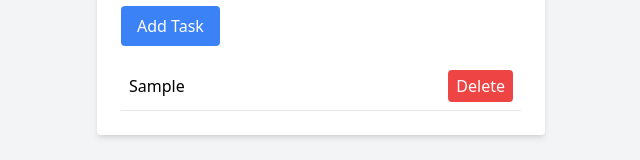
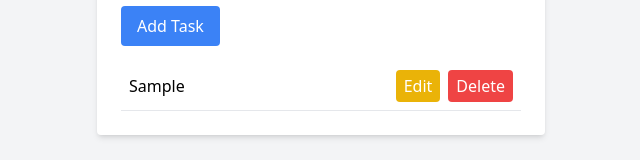
Before and after one commit to alfcastillo90/todo-list, a React (Create React App) app: page / in a window 1280 px wide. Both pictures are taken after typing "Sample" into the empty fields and a click on the button "Add Task". Shown: the part 391-551 px from the top of the page, without its empty margins (319-959 px from the left). Built offline with nearby package versions, Linux system fonts and the light colour scheme.

Commit message:
ADD: actualizar task

```diff
--- a/src/ToDo.js
+++ b/src/ToDo.js
@@ -3,12 +3,29 @@ import React, { useState } from 'react';
 const ToDo = () => {
   const [tasks, setTasks] = useState([]);
   const [task, setTask] = useState('');
+  const [isEditing, setIsEditing] = useState(false);
+  const [currentTaskIndex, setCurrentTaskIndex] = useState(null);
 
   const addTask = () => {
     if (task.trim()) {
+      if (isEditing) {
+        const updatedTasks = tasks.map((t, index) =>
+          index === currentTaskIndex ? { ...t, text: task } : t
+        );
+        setTasks(updatedTasks);
+        setIsEditing(false);
+        setCurrentTaskIndex(null);
+      } else {
         setTasks([...tasks, { text: task, completed: false }]);
+      }
       setTask('');
     }
+  };
+
+  const editTask = (index) => {
+    setTask(tasks[index].text);
+    setIsEditing(true);
+    setCurrentTaskIndex(index);
   };
 
   const toggleTaskCompletion = (index) => {
@@ -20,6 +37,10 @@ const ToDo = () => {
   const deleteTask = (index) => {
     const newTasks = tasks.filter((_, i) => i !== index);
     setTasks(newTasks);
+    if (isEditing && index === currentTaskIndex) {
+      setIsEditing(false);
+      setTask('');
+    }
   };
 
   return (
@@ -38,7 +59,7 @@ const ToDo = () => {
             onClick={addTask}
             className="mt-2 bg-blue-500 text-white px-4 py-2 rounded"
           >
-            Add Task
+            {isEditing ? 'Update Task' : 'Add Task'}
           </button>
         </div>
         <ul>
@@ -52,12 +73,20 @@ const ToDo = () => {
               <span onClick={() => toggleTaskCompletion(index)}>
                 {task.text}
               </span>
+              <div>
+                <button
+                  onClick={() => editTask(index)}
+                  className="bg-yellow-500 text-white px-2 py-1 rounded mr-2"
+                >
+                  Edit
+                </button>
                 <button
                   onClick={() => deleteTask(index)}
                   className="bg-red-500 text-white px-2 py-1 rounded"
                 >
                   Delete
                 </button>
+              </div>
             </li>
           ))}
         </ul>
```
Lines whose indentation alone changed are shown as unchanged.
